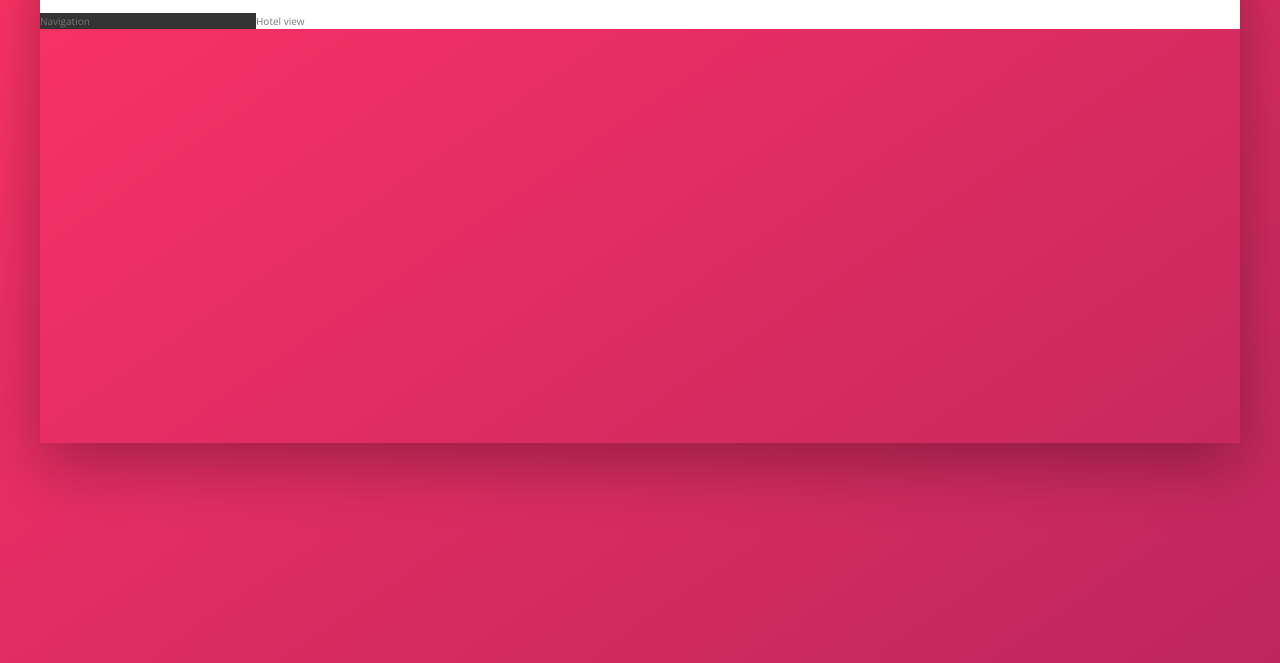
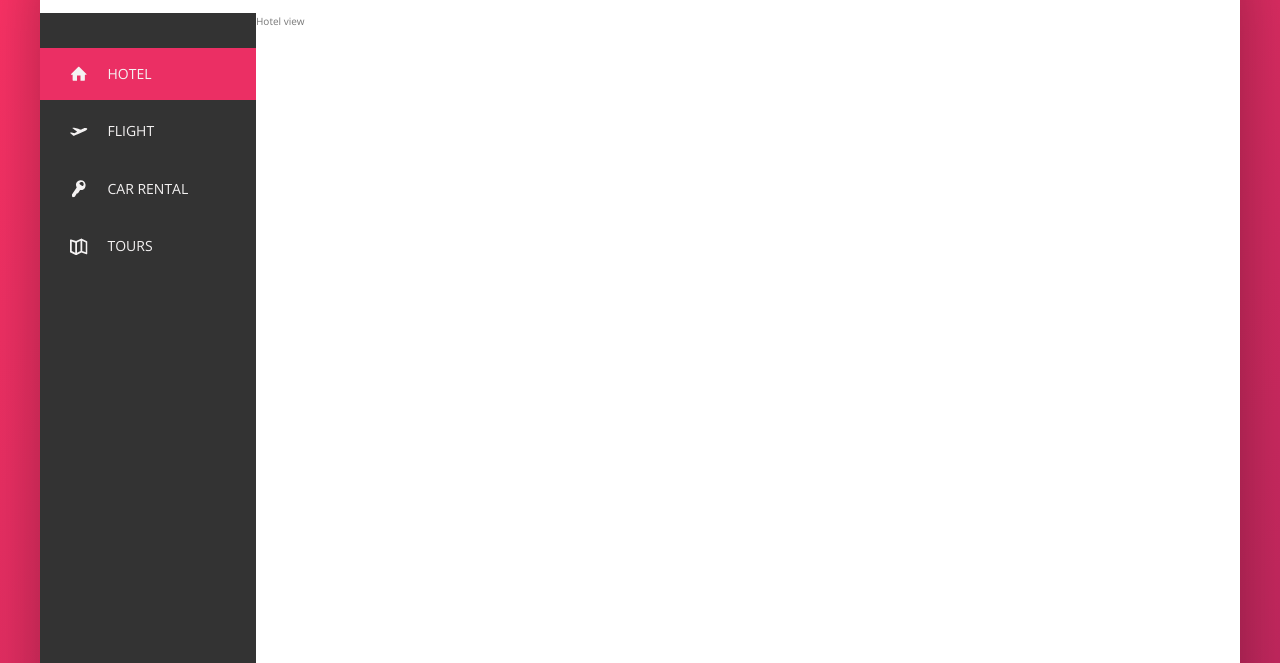
Before and after one commit to Rahul987725800/Trillo2, a website: page index.html in a window 1280 px wide. Shown: the part 137-800 px from the top of the page. Drawn offline with nearby package versions, Linux system fonts and the light colour scheme.

Commit message:
side-bar completed

```diff
--- a/index.html
+++ b/index.html
@@ -43,7 +43,43 @@
             </header>
             <div class="content">
                 <nav class="sidebar">
-                    Navigation
+                    <ul class="side-nav">
+                        <li class="side-nav__item side-nav__item--active">
+                            <a href="#" class="side-nav__link">
+                                <svg class="side-nav__icon">
+                                    <use xlink:href="img/sprite.svg#icon-home"></use>
+                                </svg>
+                                <span>Hotel</span>
+                            </a>
+                        </li>
+                        <li class="side-nav__item">
+                            <a href="#" class="side-nav__link">
+                                <svg class="side-nav__icon">
+                                    <use xlink:href="img/sprite.svg#icon-aircraft-take-off"></use>
+                                </svg>
+                                <span>Flight</span>
+                            </a>
+                        </li>
+                        <li class="side-nav__item">
+                            <a href="#" class="side-nav__link">
+                                <svg class="side-nav__icon">
+                                    <use xlink:href="img/sprite.svg#icon-key"></use>
+                                </svg>
+                                <span>Car rental</span>
+                            </a>
+                        </li>
+                        <li class="side-nav__item">
+                            <a href="#" class="side-nav__link">
+                                <svg class="side-nav__icon">
+                                    <use xlink:href="img/sprite.svg#icon-map"></use>
+                                </svg>
+                                <span>Tours</span>
+                            </a>
+                        </li>
+                    </ul>
+                    <div class="legal">
+                        &copy; 2017 by Rahul. All rights reserved.
+                    </div>
                 </nav>
                 <main class="hotel-view">
                     Hotel view
--- a/sass/_components.scss
+++ b/sass/_components.scss
@@ -102,3 +102,70 @@
         margin-right: 1rem;
     }
 }
+
+
+///////////////////
+// SIDE NAVIGATION
+
+.side-nav {
+    font-size: 1.4rem;
+    list-style: none;
+    margin-top: 3.5rem;
+
+    &__item{
+        position: relative;
+        &:not(:last-child){
+            margin-bottom: .5rem;
+        }
+    }
+    &__item::before {
+        content: "";
+        position: absolute;
+        top: 0;
+        left: 0;
+        height: 100%;
+        width: 3px;
+        background-color: var(--color-primary);
+        transform: scaleY(0);
+        transition: transform .2s,
+         width .4s cubic-bezier(1, 0, 0, 1) .2s,
+         background-color .1s;
+    }
+    &__item:hover::before,
+    &__item--active::before {
+        transform: scaleY(1);
+        width: 100%;
+    }
+    &__item:active::before {
+        background-color: var(--color-primary-light);
+    }
+
+    &__link:link,
+    &__link:visited {
+        color: var(--color-grey-light-2);
+        text-decoration: none;
+        text-transform: uppercase;
+        display: block;
+        padding: 1.5rem 3rem;
+        display: flex;
+        align-items: center;
+        position: relative;
+        z-index: 10;
+    }
+
+    &__icon {
+        width: 1.75rem;
+        height: 1.75rem;
+        margin-right: 2rem;
+        fill: currentColor;
+    }
+}
+
+/////////////
+// LEGAL TEXT
+.legal {
+    font-size: 1.2rem;
+    text-align: center;
+    padding: 2.5rem;
+    color: var(--color-grey-light-4);
+}
--- a/sass/_layout.scss
+++ b/sass/_layout.scss
@@ -24,9 +24,13 @@
 .sidebar {
     background-color: var(--color-grey-dark-1);
     flex: 0 0 18%;
+    display: flex;
+    flex-direction: column;
+    justify-content: space-between;
 }
 
 .hotel-view {
     background-color: #fff;
     flex: 1;
+    height: 80rem;
 }
```
Also changed, not shown: sass/main.css, 1 other file.
